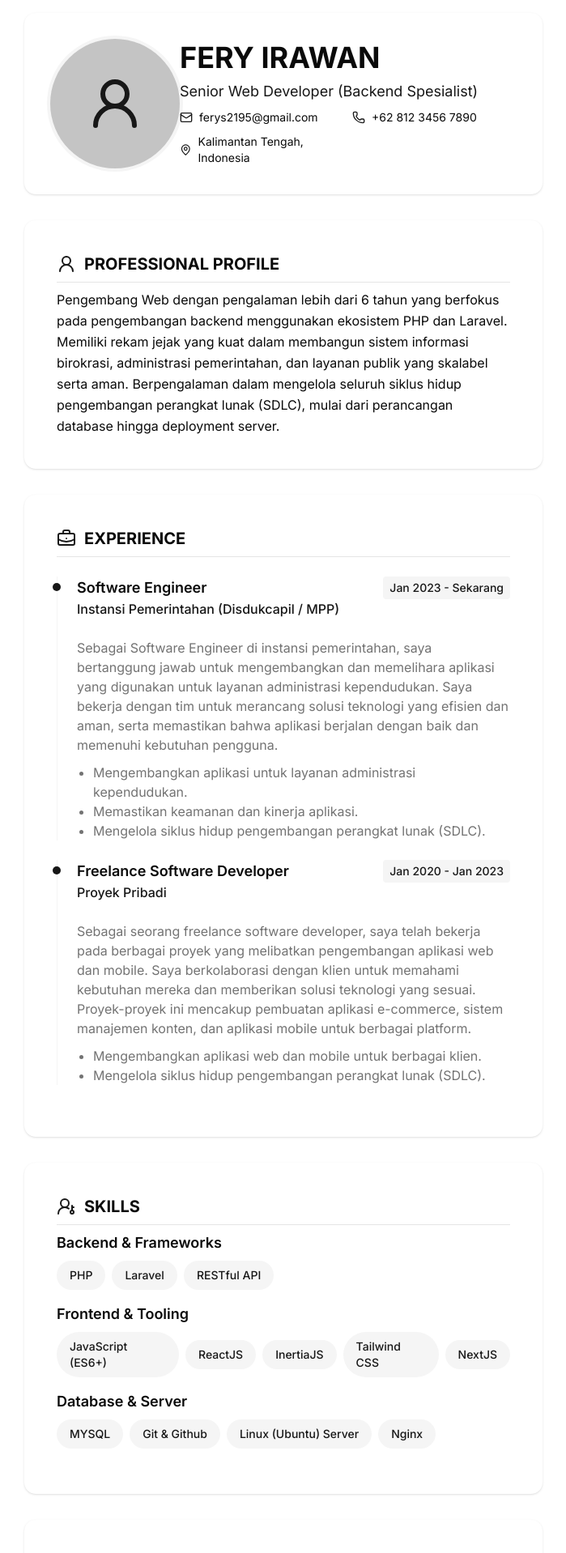
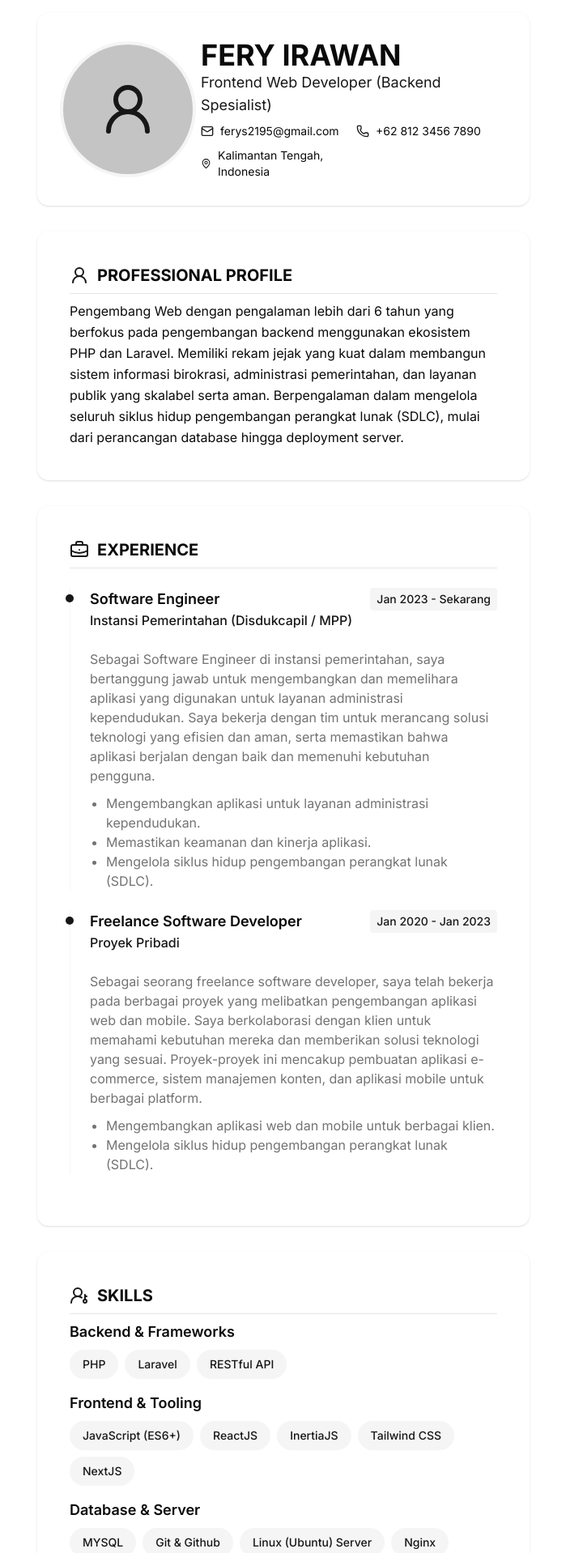
Before and after one commit to ferys2195/simple-resume, a Next.js app: page / in a window 1280 px wide. Shown: the top 1918 px of the page at 81% size, without its empty margins (290-989 px from the left). Built offline with nearby package versions, Linux system fonts and the light colour scheme.

Commit message:
feat : responsive design fxing responsive design in mobile view

```diff
--- a/components/common/Timeline.tsx
+++ b/components/common/Timeline.tsx
@@ -33,12 +33,12 @@ function TimelineHeader({
   endDate?: Date | string
 }) {
   return (
-    <div className="flex justify-between">
+    <div className="flex flex-col justify-between lg:flex-row">
       <div>
         <div className="text-lg font-semibold">{title}</div>
         <div className="font-medium text-primary">{company}</div>
       </div>
-      <div>
+      <div className="w-fit">
         <div className="rounded bg-muted px-2 py-1 text-sm font-medium text-primary">
           {formateDate(startDate)} -{" "}
           {(endDate && formateDate(endDate)) || "Sekarang"}
--- a/components/resume/ResumeView.tsx
+++ b/components/resume/ResumeView.tsx
@@ -16,7 +16,7 @@ import SkillSection from "./sections/SkillSection"
 
 export default function ResumeView() {
   return (
-    <div className="mx-auto w-full space-y-8 py-4 lg:max-w-1/2">
+    <div className="mx-auto w-full space-y-8 p-4 lg:max-w-1/2">
       <HeaderSection />
       <Section title="Professional Profile" icon={User2Icon}>
         <p className="leading-relaxed">
--- a/components/resume/sections/HeaderSection.tsx
+++ b/components/resume/sections/HeaderSection.tsx
@@ -7,18 +7,18 @@ export default function HeaderSection() {
   return (
     <Card className="shadow ring-0">
       <CardContent>
-        <div className="flex items-center justify-between p-4">
-          <div className="flex-1/4">
+        <div className="flex flex-col items-center gap-2.5 p-4 lg:flex-row lg:justify-between">
+          <div className="lg:flex-1/4">
             <div className="flex size-40 items-center justify-center rounded-full bg-primary/25 ring-4 ring-accent">
               <User2Icon className="size-18 text-primary" />
             </div>
           </div>
-          <div className="flex-3/4 space-y-2">
-            <h2 className="text-4xl font-bold uppercase">Fery Irawan</h2>
-            <p className="text-lg text-primary">
-              Senior Web Developer (Backend Spesialist)
+          <div className="space-y-2 text-center lg:flex-3/4 lg:text-left">
+            <h2 className="mb-0 text-4xl font-bold uppercase">Fery Irawan</h2>
+            <p className="mb-0 border-b text-[16px] text-primary lg:border-0 lg:text-lg">
+              Frontend Web Developer (Backend Spesialist)
             </p>
-            <div className="grid grid-cols-2 gap-2.5">
+            <div className="mt-2 grid gap-2.5 lg:grid-cols-2">
               <TextInfo title="ferys2195@gmail.com" icon={Mail} />
               <TextInfo title="+62 812 3456 7890" icon={Phone} />
               <TextInfo title="Kalimantan Tengah, Indonesia" icon={MapPin} />
--- a/components/resume/sections/SkillSection.tsx
+++ b/components/resume/sections/SkillSection.tsx
@@ -11,10 +11,10 @@ export default function SkillSection({ skill }: { skill: Skill[] }) {
           <div className="mb-4 space-y-2">
             <div className="text-lg font-semibold">{skill.title}</div>
             {skill.skills && (
-              <div className="flex items-center gap-2">
+              <div className="flex flex-wrap items-center gap-2">
                 {skill.skills.map((subSkill) => (
                   <div
-                    className="rounded-full bg-secondary px-4 py-2 text-sm font-medium text-secondary-foreground"
+                    className="rounded-full bg-secondary px-4 py-2 text-sm font-medium text-nowrap text-secondary-foreground"
                     key={subSkill.title}
                   >
                     {subSkill.title}
```
